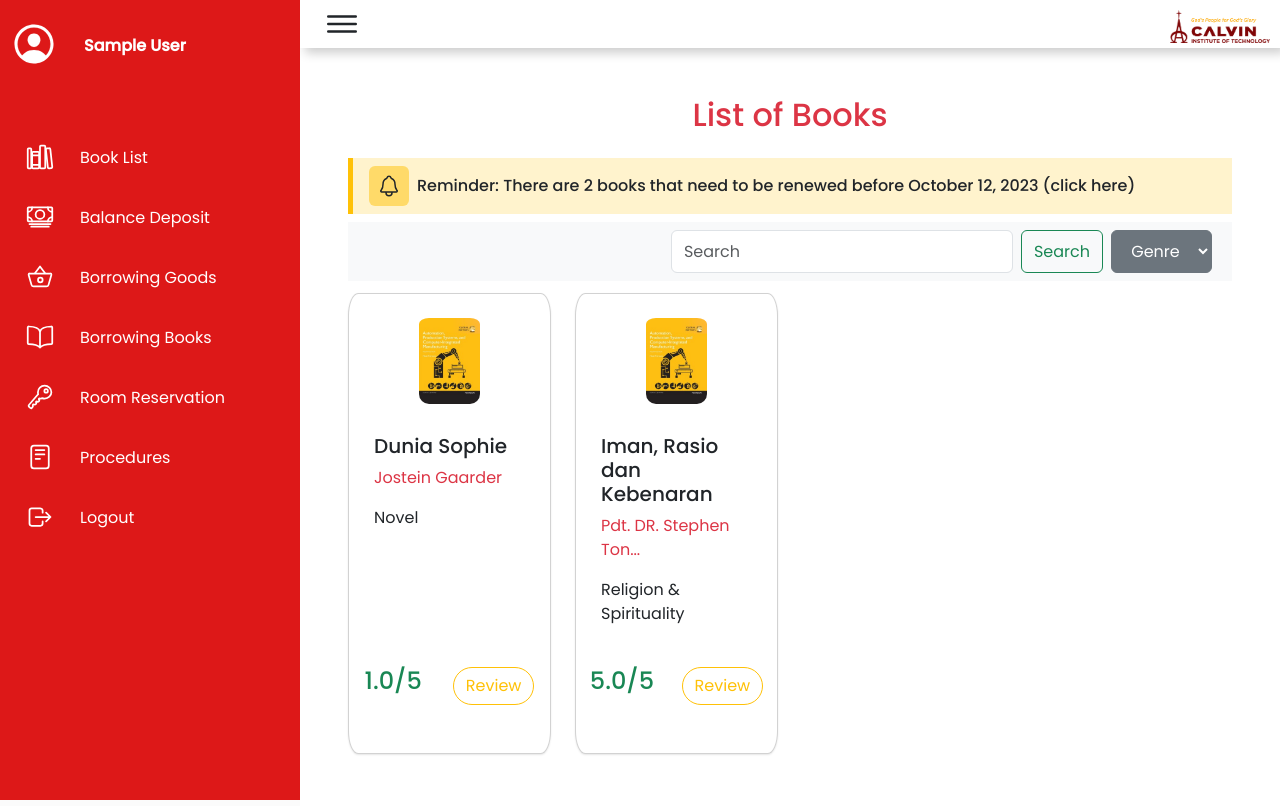
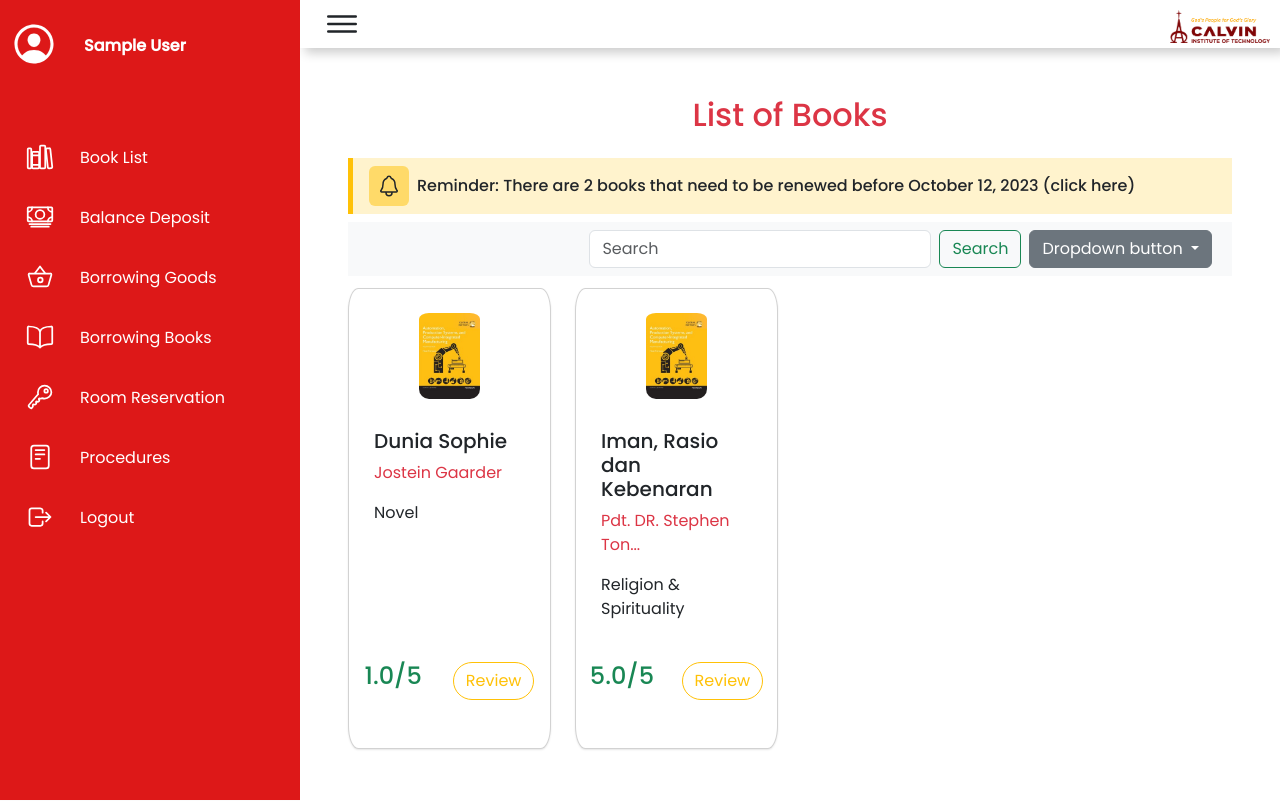
Before and after one commit to CennTT/library-cit, a Flask app: page / in a window 1280 px wide. Run offline with Flask 3, Linux system fonts and the light colour scheme; the visitor is signed in with stand-in values (Sample User, id 1); data comes from the database, SQL or seed files in the repository; parts of the project's set-up code (start-up, migrations or seed data) failed here and were passed over; some libraries are stand-ins or nearby versions.

Commit message:
edit dropdown

```diff
--- a/app/static/css/style.css
+++ b/app/static/css/style.css
@@ -213,6 +213,7 @@
 	.book-info{
 		display: flex;
 	}
+
 	/* ====================== Responsive Design ========================== */
 	@media (max-width: 991px) {
 		.sidenav {
--- a/app/templates/nonadmin/index.html
+++ b/app/templates/nonadmin/index.html
@@ -12,13 +12,16 @@
 				<input class="form-control me-2" type="search" placeholder="Search" aria-label="Search">
 				<button class="btn btn-outline-success" type="submit">Search</button>
 			</form>
-			<select name="Genre" id="" class="btn btn-secondary dropdown-toggle p-2">
-				<option value="">Genre</option>
-				<option value="1">Genre 1</option>
-				<option value="2">Genre 2</option>
-				<option value="3">Genre 3</option>
-				<option value="4">Genre 4</option>
-			</select>
+			<div class="dropdown">
+				<button class="btn btn-secondary dropdown-toggle" type="button" data-bs-toggle="dropdown" aria-expanded="false">
+				  Dropdown button
+				</button>
+				<ul class="dropdown-menu">
+				  <li><a class="dropdown-item" href="#">Action</a></li>
+				  <li><a class="dropdown-item" href="#">Another action</a></li>
+				  <li><a class="dropdown-item" href="#">Something else here</a></li>
+				</ul>
+			  </div>
 		</div>
 	</div>
 
```
